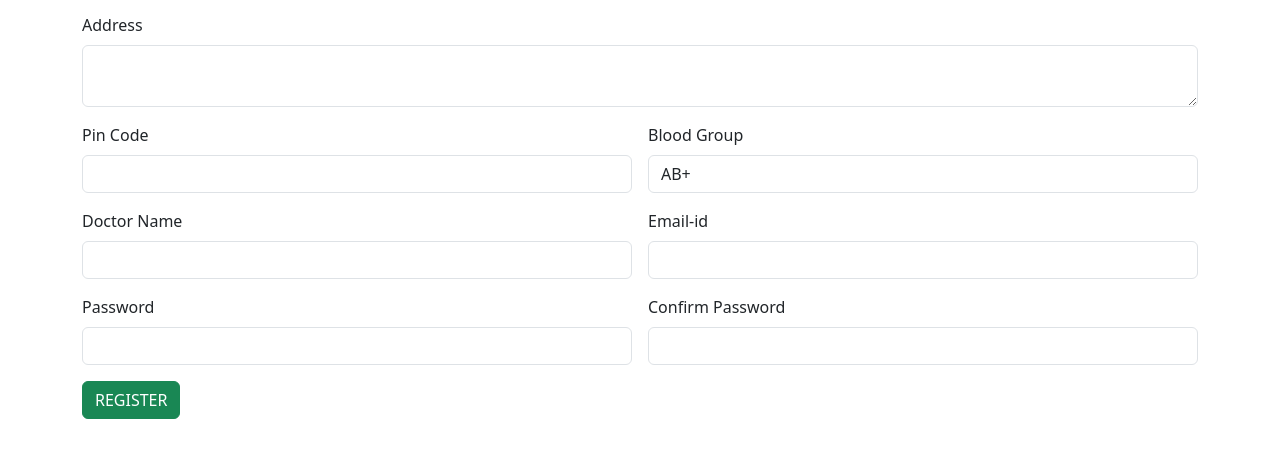
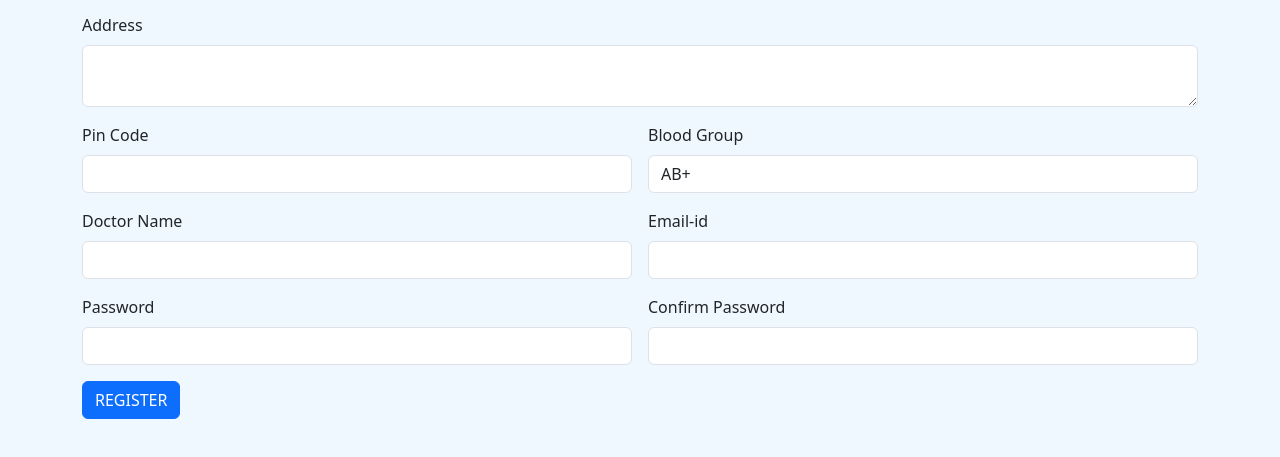
Before and after one commit to ebinthomas01/patient1, a plain HTML site: page index.html in a window 1280 px wide. Shown: the part 119-576 px from the top of the page. Drawn offline with nearby package versions, Linux system fonts and the light colour scheme.

Commit message:
Day 2 Programs

```diff
--- a/index.html
+++ b/index.html
@@ -7,7 +7,7 @@
     <meta name="viewport" content="width=device-width, initial-scale=1.0">
     <title>Document</title>
 </head>
-<body>
+<body style="background-color: aliceblue;">
     <h2 style="text-align: center;">PATIENT REGISTRATION</h2>
     <div class="container">
         <div class="row">
@@ -63,7 +63,7 @@
                         <input type="text" class="input form-control">
                     </div>
                     <div class="col col-12 col-sm-6 col-md-6 col-lg-6 col-xl-6 col-xxl-6">
-                        <button class="btn btn-success">REGISTER</button>
+                        <button class="btn btn-primary">REGISTER</button>
                     </div>
                 </div>
             </div>
```
